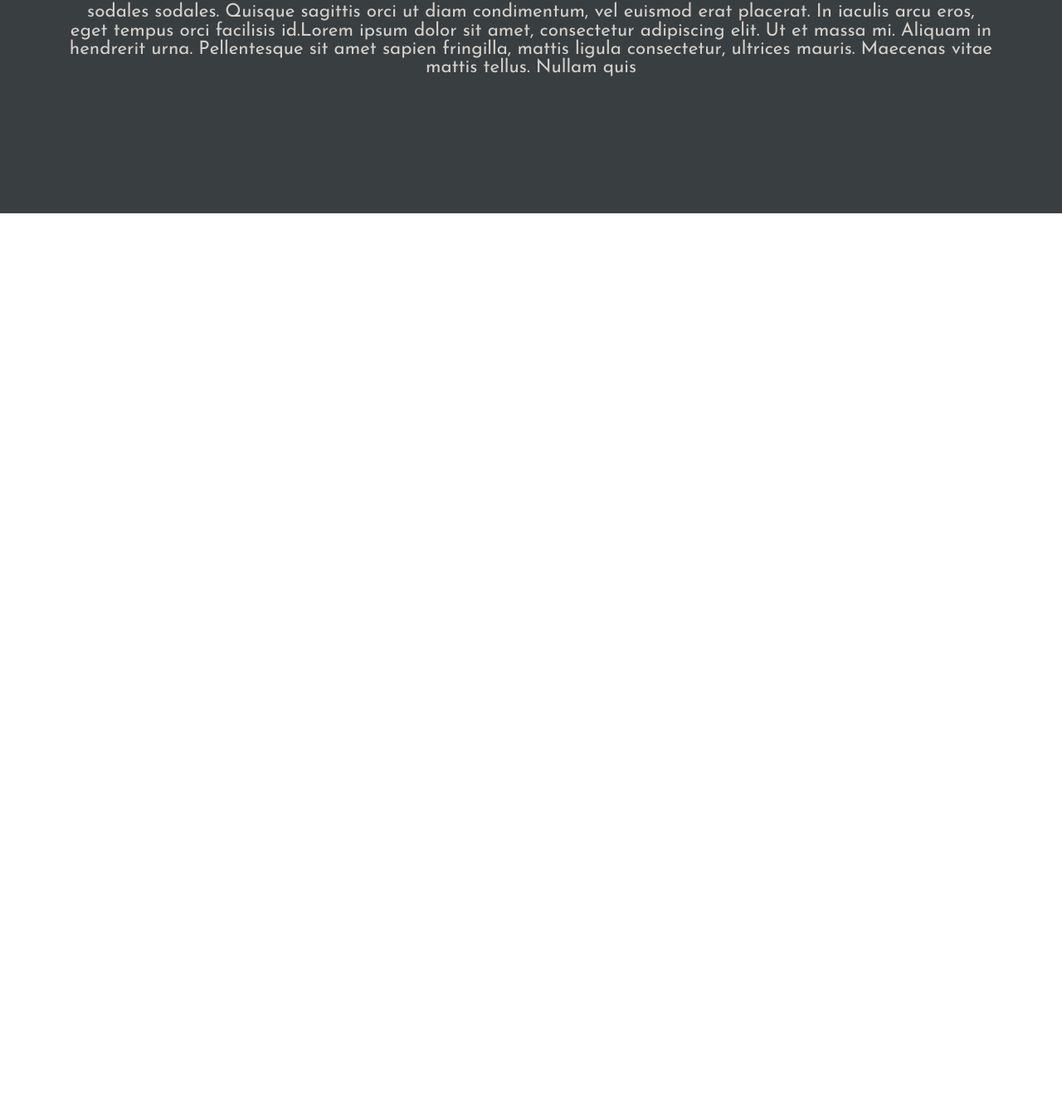
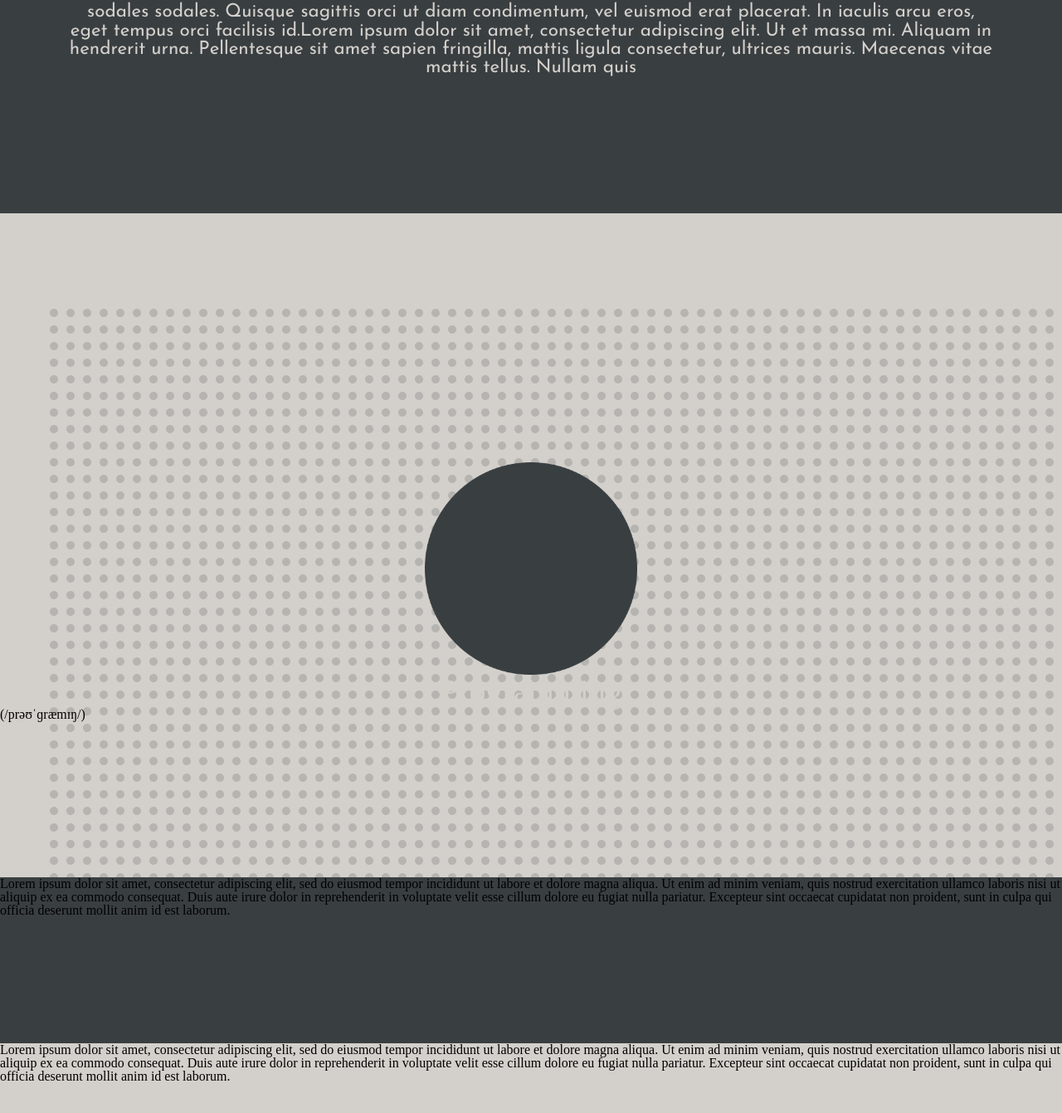
Before and after one commit to rufevean/coop-web-project, a plain HTML site: page layouts/fundamentals.html in a window 1280 px wide. Shown: the part 1375-2716 px from the top of the page at 83% size. Before the commit the page ends 1632 px from the top, so only its background shows below. Drawn offline with Linux system fonts and the light colour scheme.

Commit message:
1.Added classes on programming-window 2.Worked on programming-window css 3.Created summary and resources divs in programming-window-bottom

```diff
--- a/layouts/fundamentals.html
+++ b/layouts/fundamentals.html
@@ -106,21 +106,48 @@
 
 <div class="programming-window">
 
+  <section class="programming-window-top">
+
+<img src="../assests/Ellipse 1.png" class="ellipseimg">
+
+<div class="programming-window-top-title">
+Programming
+</div>
+
+<div class="programming-window-top-subtitle">
+(/prəʊˈɡræmɪŋ/)
+</div>
+
+</section>
+
+<section class="programming-window-bottom">
+
+<div class="programming-window-bottom-summary">
+Lorem ipsum dolor sit amet, consectetur adipiscing elit, sed do eiusmod tempor incididunt ut labore et dolore magna aliqua. Ut enim ad minim veniam, quis nostrud exercitation ullamco laboris nisi ut aliquip ex ea commodo consequat. Duis aute irure dolor in reprehenderit in voluptate velit esse cillum dolore eu fugiat nulla pariatur. Excepteur sint occaecat cupidatat non proident, sunt in culpa qui officia deserunt mollit anim id est laborum.
+</div>
+
+<div class="programming-window-bottom-resources">
+Lorem ipsum dolor sit amet, consectetur adipiscing elit, sed do eiusmod tempor incididunt ut labore et dolore magna aliqua. Ut enim ad minim veniam, quis nostrud exercitation ullamco laboris nisi ut aliquip ex ea commodo consequat. Duis aute irure dolor in reprehenderit in voluptate velit esse cillum dolore eu fugiat nulla pariatur. Excepteur sint occaecat cupidatat non proident, sunt in culpa qui officia deserunt mollit anim id est laborum.
+
+</div>
+
+</section>
+
 </div>
 
 <div class="computer-architecture-window">
 
 </div>
 
-<div class="Algorithms-And-Data-Structures-window">
+<div class="algorithms-and-data-Structures-window">
 
 </div>
 
-<div class="Math-for-CS-window">
+<div class="math-for-cs-window">
 
 </div>
 
-<div class="Operating-Systems-window">
+<div class="operating-systems-window">
 
 </div>
 
--- a/styles/fundamentals.css
+++ b/styles/fundamentals.css
@@ -91,3 +91,40 @@ a {
   text-align: center;
   font-size: 1.4rem;
 }
+
+
+.programming-window-top {
+  background: url("../assests/final_fundamentals.png");
+  min-height: 100vh;
+
+
+  background-repeat: no-repeat;
+} /*fix height-width*/
+
+
+.ellipseimg {
+  display: block;
+  margin-left: auto;
+  margin-right: auto;
+  width: 20%;
+  padding-top: 300px;
+}
+
+.programming-window-top-title{
+font-size: 40px;
+color: #d3d0cb;
+text-align: center;
+
+}
+
+.programming-window-bottom-summary {
+background-color: #393e41;
+min-height: 25vh;
+
+}
+
+.programming-window-bottom-resources {
+background-color: #d3d0cb;
+min-height: 75vh;
+
+}
```
Also changed, not shown: assests/Ellipse 1.png (added).
